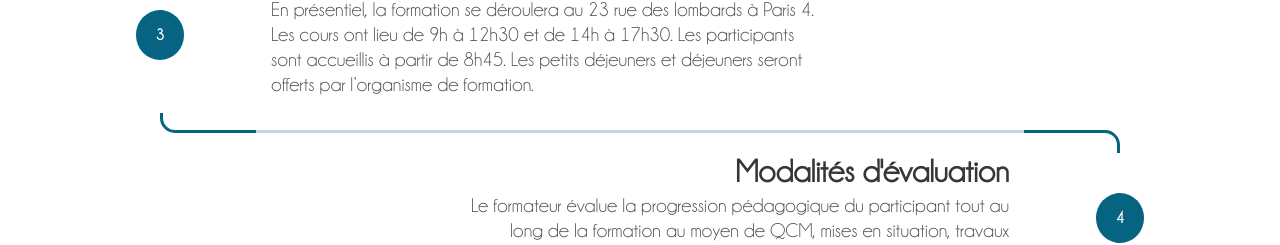
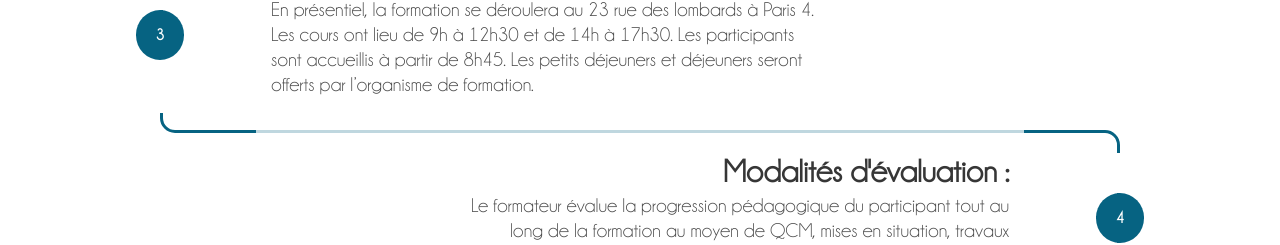
Before and after one commit to bakjydev/bakjyskills, a Vue app: page / in a window 1280 px wide. Shown: the part 2579-2824 px from the top of the page. Built offline with nearby package versions, Linux system fonts and the light colour scheme; no server answers; a web font is replaced by a local one.

Commit message:
timeline

```diff
--- a/src/components/Timeline.vue
+++ b/src/components/Timeline.vue
@@ -75,7 +75,7 @@
 
         <div class="row align-items-center justify-content-end how-it-works d-flex">
           <div class="col-6 text-right">
-            <h5 class="title">Modalités d'évaluation</h5>
+            <h5 class="title">Modalités d'évaluation :</h5>
             <p class="subtitle">Le formateur évalue la progression pédagogique du participant tout au long de la formation au moyen de
               QCM, mises en situation, travaux pratiques…</p>
           </div>
```
